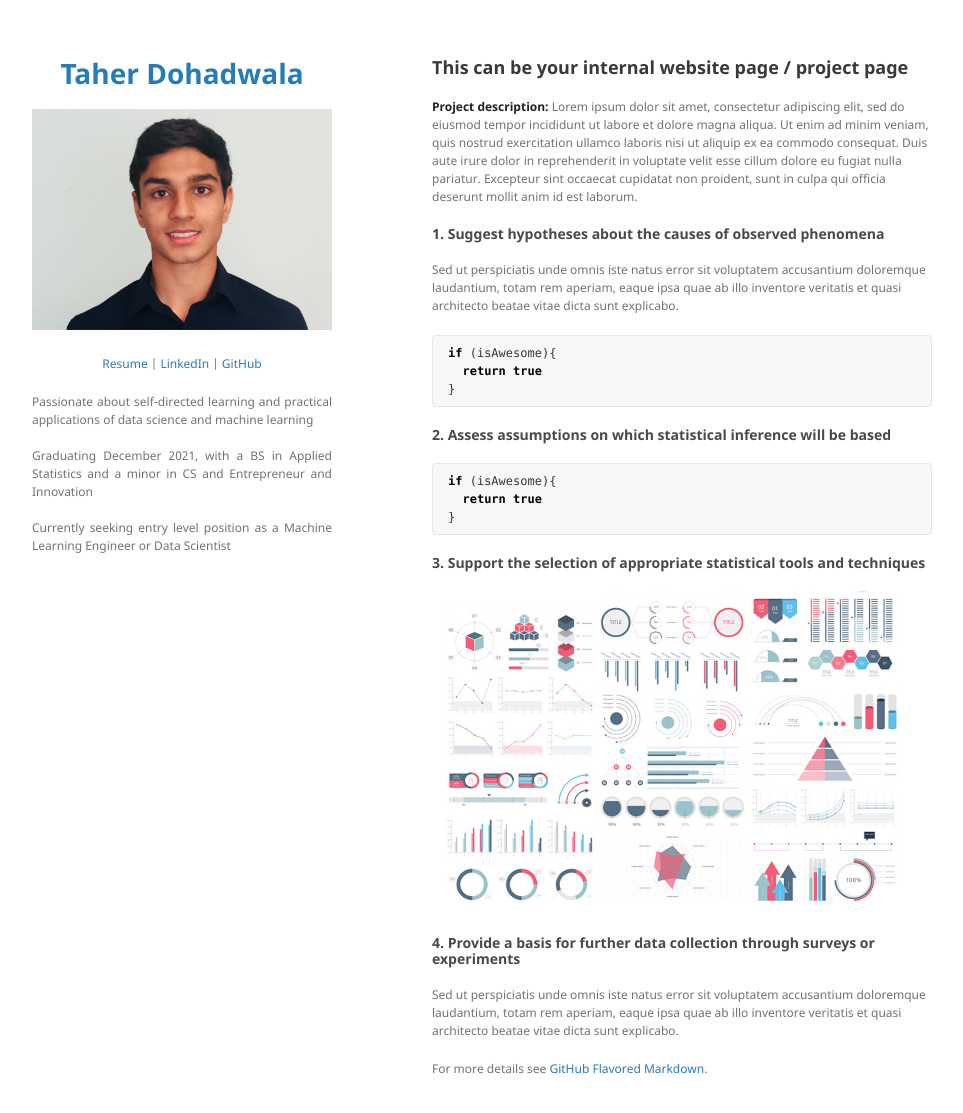
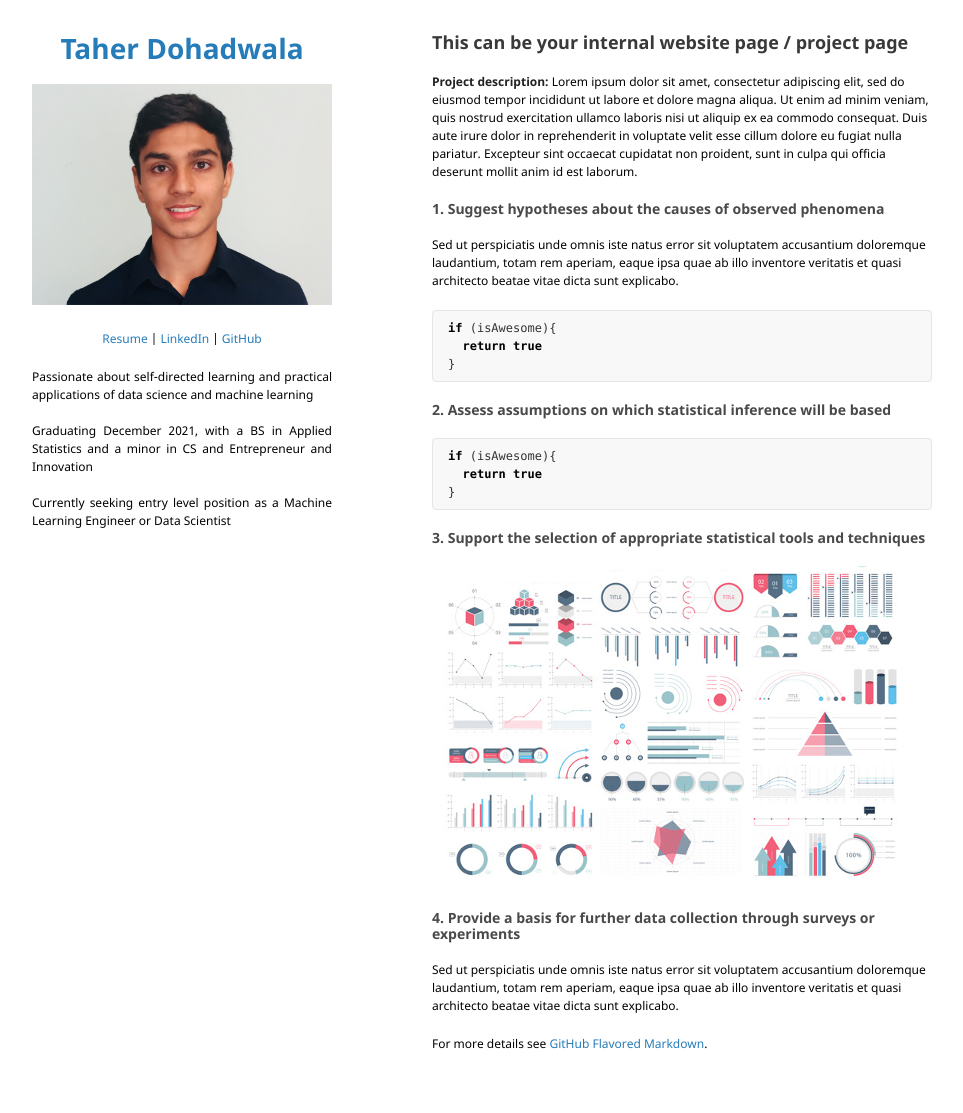
Before and after one commit to Taher-Dohadwala/Taher-Dohadwala.github.io, a Jekyll site: the page built from sample_page.md, in a window 1280 px wide and 1148 px high. Shown: the top 1113 px of the window, without its empty margins (158-1121 px from the left). Built offline with Jekyll 4.4.1, drawn with Linux system fonts in a browser that asks for light colours; our own code applies the rules of GitHub Pages for plain Markdown files.

Commit message:
Update jekyll-theme-minimal.scss

```diff
--- a/_sass/jekyll-theme-minimal.scss
+++ b/_sass/jekyll-theme-minimal.scss
@@ -3,10 +3,10 @@
 
 body {
   background-color: #fff;
-  padding:50px;
+  padding:25px;
   font: 12px/1.5 "Noto Sans", "Helvetica Neue", Helvetica, Arial, sans-serif;
-  color:#727272;
-  font-weight:400;
+  color:#000000;
+  font-weight:200;
 }
 
 h1, h2, h3, h4, h5, h6 {
```
